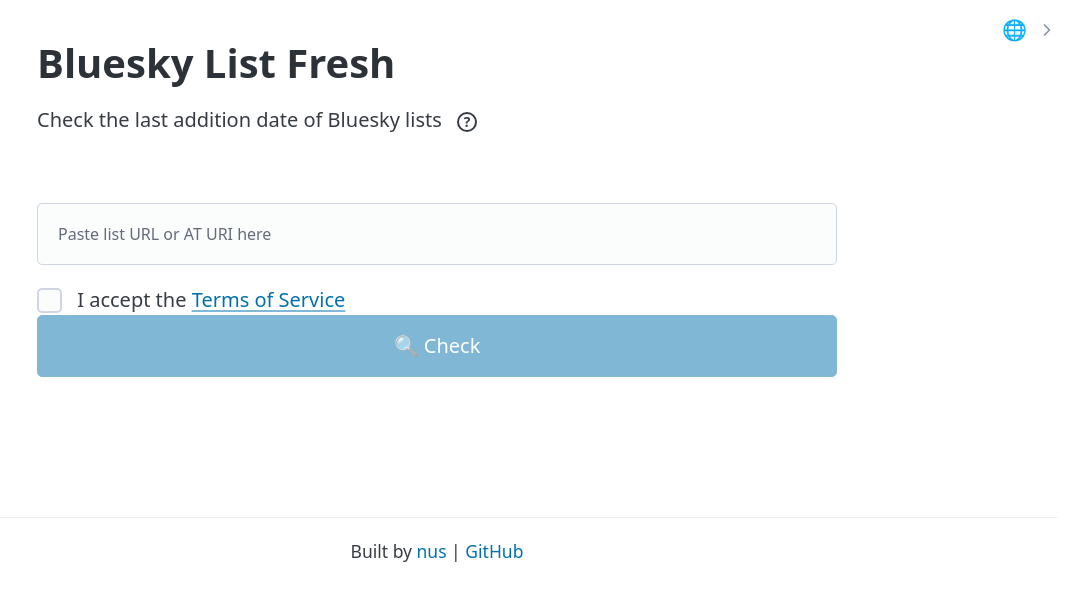
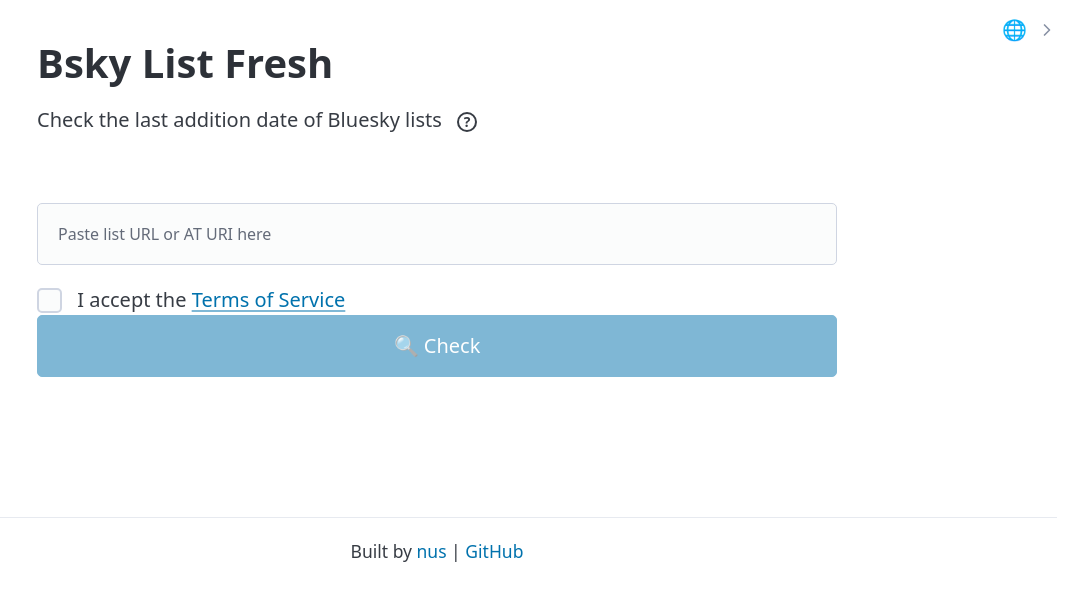
Before and after one commit to nus25/bsky-list-fresh, a website: page src-public/index.html in a window 1280 px wide. Shown: the whole page, without its empty margins (203-1280 px from the left). Drawn offline with nearby package versions, Linux system fonts and the light colour scheme.

Commit message:
fix service name

```diff
--- a/src-public/app.js
+++ b/src-public/app.js
@@ -1,7 +1,7 @@
 // Translations
 const translations = {
 	en: {
-		pageTitle: 'Bluesky List Fresh',
+		pageTitle: 'Bsky List Fresh',
 		pageDescription: 'Check the last addition date of Bluesky lists',
 		submitText: '🔍 Check',
 		submitTextLoading: 'Checking...',
@@ -41,7 +41,7 @@
 			`
 	},
 	ja: {
-		pageTitle: 'Bluesky List Fresh',
+		pageTitle: 'Bsky List Fresh',
 		pageDescription: 'Blueskyリストの最終追加日を確認します',
 		submitText: '🔍 確認',
 		submitTextLoading: '確認中...',
--- a/src-public/index.html
+++ b/src-public/index.html
@@ -4,20 +4,20 @@
 <head>
 	<meta charset="UTF-8" />
 	<meta name="viewport" content="width=device-width, initial-scale=1.0" />
-	<title>Bluesky List Fresh</title>
+	<title>Bsky List Fresh</title>
 	<meta name="description"
 		content="Check when items were last added to Bluesky lists. Find out the last added date for any Bluesky list." />
 
 	<!-- Open Graph / Facebook -->
 	<meta property="og:type" content="website" />
 	<meta property="og:url" content="https://bsky-list-fresh.nusno.workers.dev" />
-	<meta property="og:title" content="Bluesky List Fresh" />
+	<meta property="og:title" content="Bsky List Fresh" />
 	<meta property="og:description" content="Check when items were last added to Bluesky lists" />
 
 	<!-- Twitter -->
 	<meta property="twitter:card" content="summary" />
 	<meta property="twitter:url" content="https://bsky-list-fresh.nusno.workers.dev" />
-	<meta property="twitter:title" content="Bluesky List Fresh" />
+	<meta property="twitter:title" content="Bsky List Fresh" />
 	<meta property="twitter:description" content="Check when items were last added to Bluesky lists" />
 
 	<!-- Pico.css -->
@@ -30,7 +30,7 @@
 <body>
 
 	<header class="container">
-		<h1 id="page-title">Bluesky List Fresh</h1>
+		<h1 id="page-title">Bsky List Fresh</h1>
 		<p>
 			<span id="page-description">Check the last addition date of Bluesky lists</span>
 			<span class="help-icon" id="help-icon" title="Help">
```
Also changed, not shown: public/index.html (+1 -1 lines), public/terms-en.html (+1 -1 lines), public/terms-ja.html (+1 -1 lines), src-public/terms-en.html (+1 -1 lines), src-public/terms-ja.html (+1 -1 lines).
